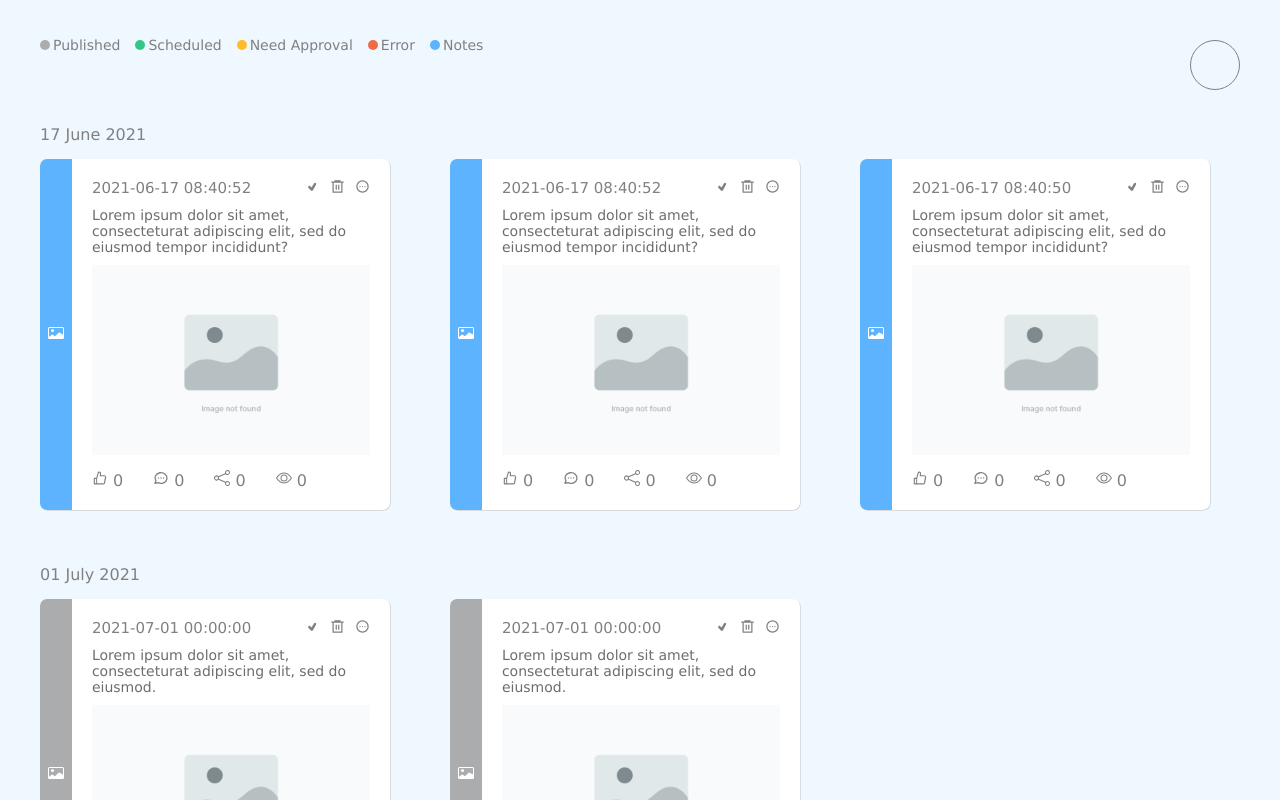
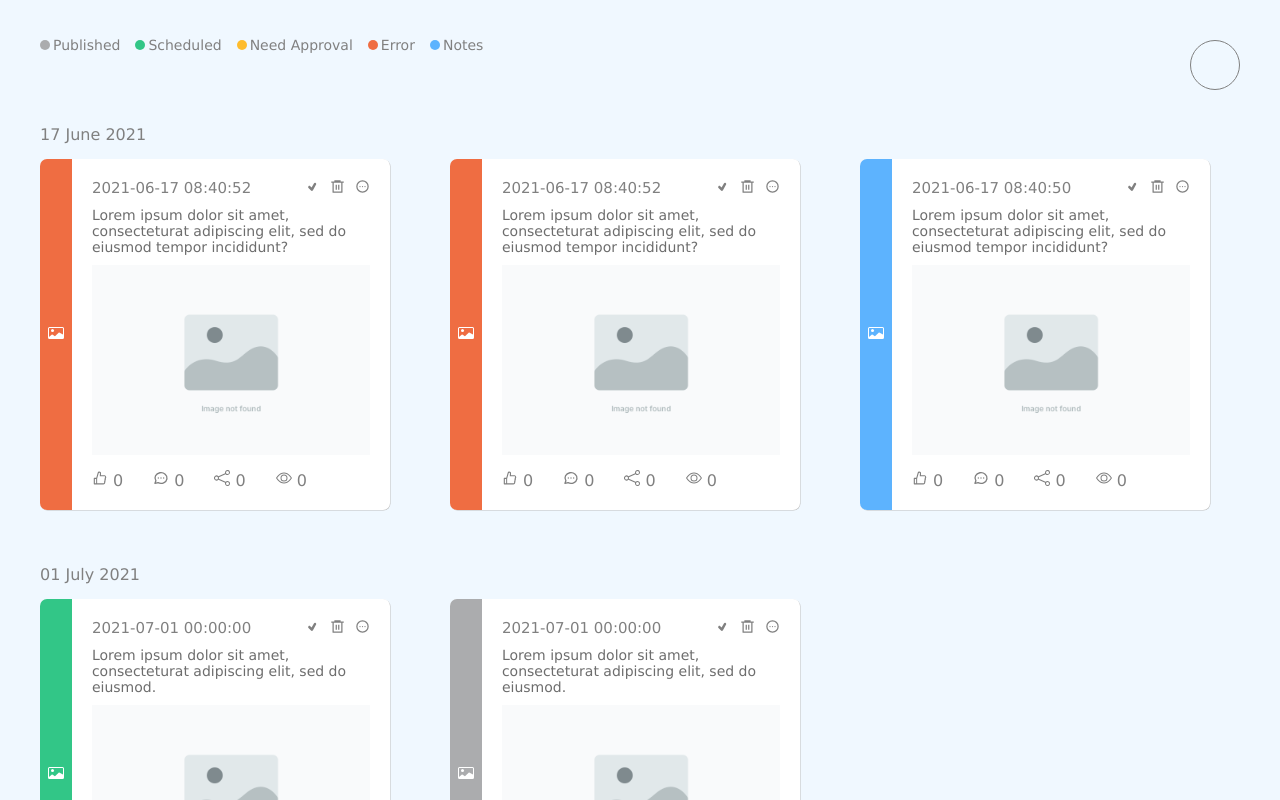
Before and after one commit to sediqullahbadakhsh/social-manager, a React (Create React App) app: page / in a window 1280 px wide. Shown: the top 800 px of the page. Built offline with nearby package versions, Linux system fonts and the light colour scheme.

Commit message:
update status code color

```diff
--- a/src/components/Contents.js
+++ b/src/components/Contents.js
@@ -19,24 +19,24 @@ const Contents = () => {
     <div className="posts-container">
       <div className="posts-top">
         <div className="status">
-          <p className="stat-dot">
+          <div className="stat-dot">
             <p className="dot" style={{ backgroundColor: "#ABACAE" }}></p>{" "}
             Published
-          </p>
-          <p className="stat-dot">
+          </div>
+          <div className="stat-dot">
             <p className="dot" style={{ backgroundColor: "#32C687" }}></p>{" "}
             Scheduled
-          </p>
-          <p className="stat-dot">
+          </div>
+          <div className="stat-dot">
             <p className="dot" style={{ backgroundColor: "#FEBC2D" }}></p> Need
             Approval
-          </p>
-          <p className="stat-dot">
+          </div>
+          <div className="stat-dot">
             <p className="dot" style={{ backgroundColor: "#EF6D42" }}></p> Error
-          </p>
-          <p className="stat-dot">
+          </div>
+          <div className="stat-dot">
             <p className="dot" style={{ backgroundColor: "#5DB3FE" }}></p> Notes
-          </p>
+          </div>
         </div>
         <div className="profile-section"></div>
       </div>
--- a/src/components/Posts.js
+++ b/src/components/Posts.js
@@ -1,5 +1,3 @@
-import { useEffect, useState } from "react";
-
 import { BsShare, BsCardImage, BsEye } from "react-icons/bs";
 import { RiDeleteBin6Line } from "react-icons/ri";
 import { TbDotsCircleHorizontal, TbMessageCircle } from "react-icons/tb";
@@ -9,25 +7,26 @@ const Posts = ({ date }) => {
   const image = (imgName) => {
     return require(`../assets/${imgName}`);
   };
-  const [color, setColor] = useState("");
-  useEffect(() => {
-    date.map((post) => {
-      if (post.status === 0) {
-        return setColor("#ABACAE");
-      } else if (post.status === 1) {
-        return setColor("#32C687");
-      } else if (post.status === 2) {
-        return setColor("#FEBC2D");
-      } else if (post.status === 3) {
-        return setColor("#EF6D42");
-      } else return setColor("#5DB3FE");
-    });
-  });
+  const colorSetter = (state) => {
+    if (state === 0) {
+      return "#ABACAE";
+    } else if (state === 1) {
+      return "#32C687";
+    } else if (state === 2) {
+      return "#FEBC2D";
+    } else if (state === 3) {
+      return "#EF6D42";
+    } else return "#5DB3FE";
+  };
+
   return (
     <div className="posts">
       {date.map((post) => (
         <div key={post.id} className="post">
-          <div className="post-status" style={{ backgroundColor: color }}>
+          <div
+            className="post-status"
+            style={{ backgroundColor: colorSetter(post.status) }}
+          >
             <p>
               <BsCardImage style={{ fill: "#fff" }} />
             </p>
```
